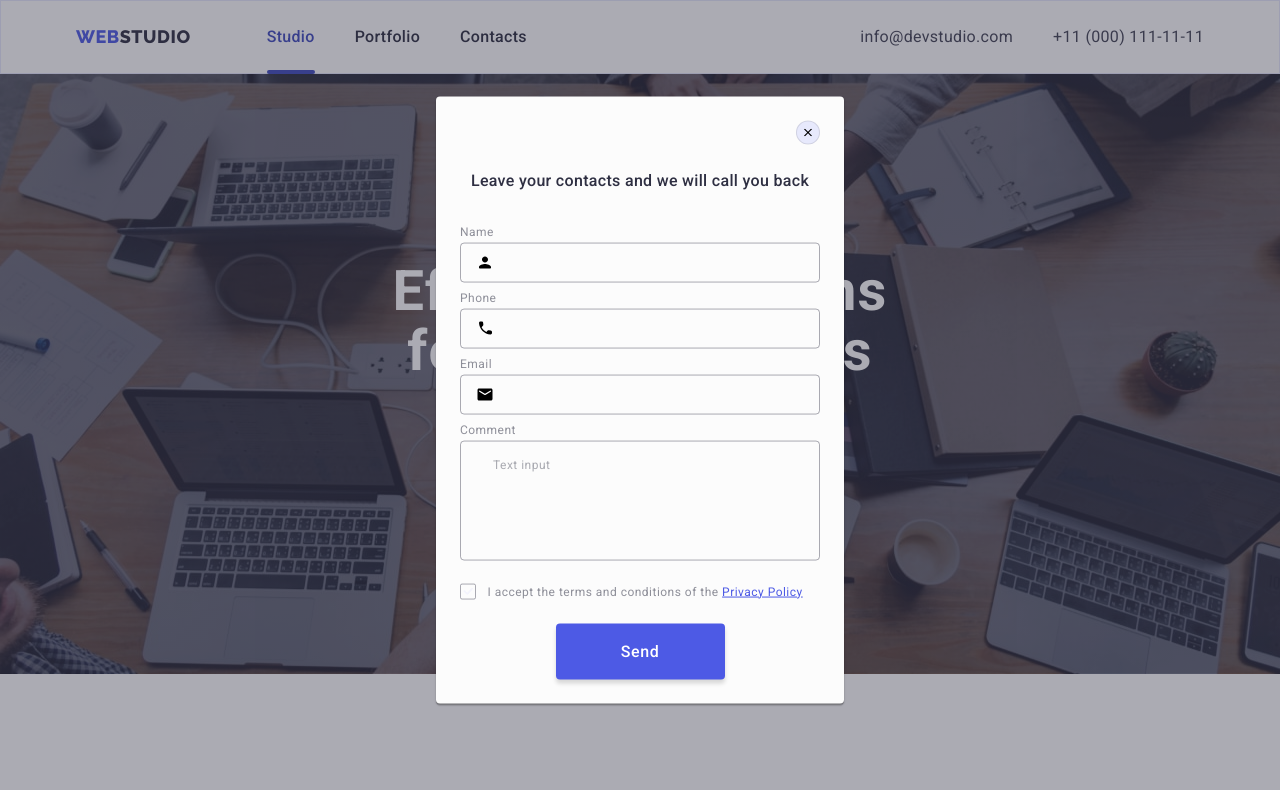
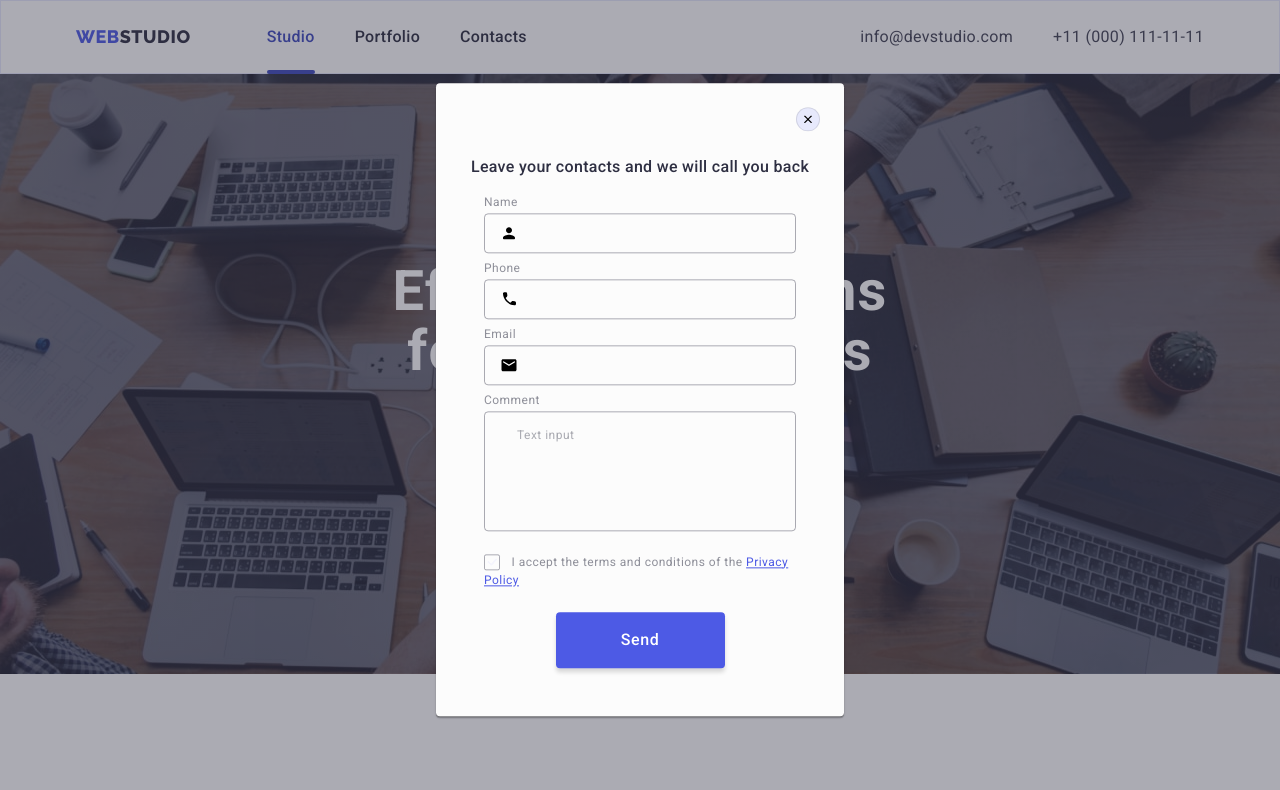
Before and after one commit to tmitsay/goit-markup-hw-05, a plain HTML site: page index.html in a window 1280 px wide. Both pictures are taken after a click on the button "Order Service". Shown: the top 790 px of the page. Drawn offline with nearby package versions, Linux system fonts and the light colour scheme.

Commit message:
update css

```diff
--- a/css/styles.css
+++ b/css/styles.css
@@ -778,7 +778,6 @@ img {
   top: 0;
   transition: opacity 250ms cubic-bezier(0.4, 0, 0.2, 1),
     visibility 250ms cubic-bezier(0.4, 0, 0.2, 1);
-  padding: 72px 24px 24px 24px;
 }
 
 .modal {
@@ -793,6 +792,7 @@ img {
   position: absolute;
   transform: translate(-50%, -50%) scale(1);
   transition: transform 250ms cubic-bezier(0.4, 0, 0.2, 1);
+  padding: 72px 24px 24px 24px;
 }
 
 .modal-bt {
@@ -844,7 +844,6 @@ img {
   text-align: center;
   letter-spacing: 0.02em;
   color: var(--back-second-color);
-  padding: 72px 24px 16px;
   line-height: 1.5;
   margin-bottom: 16px;
 }
@@ -903,7 +902,7 @@ img {
 }
 
 .modal-textarea {
-  width: 360px;
+  width: 100%;
   height: 120px;
   font-size: 12px;
   line-height: 1.17;
```
